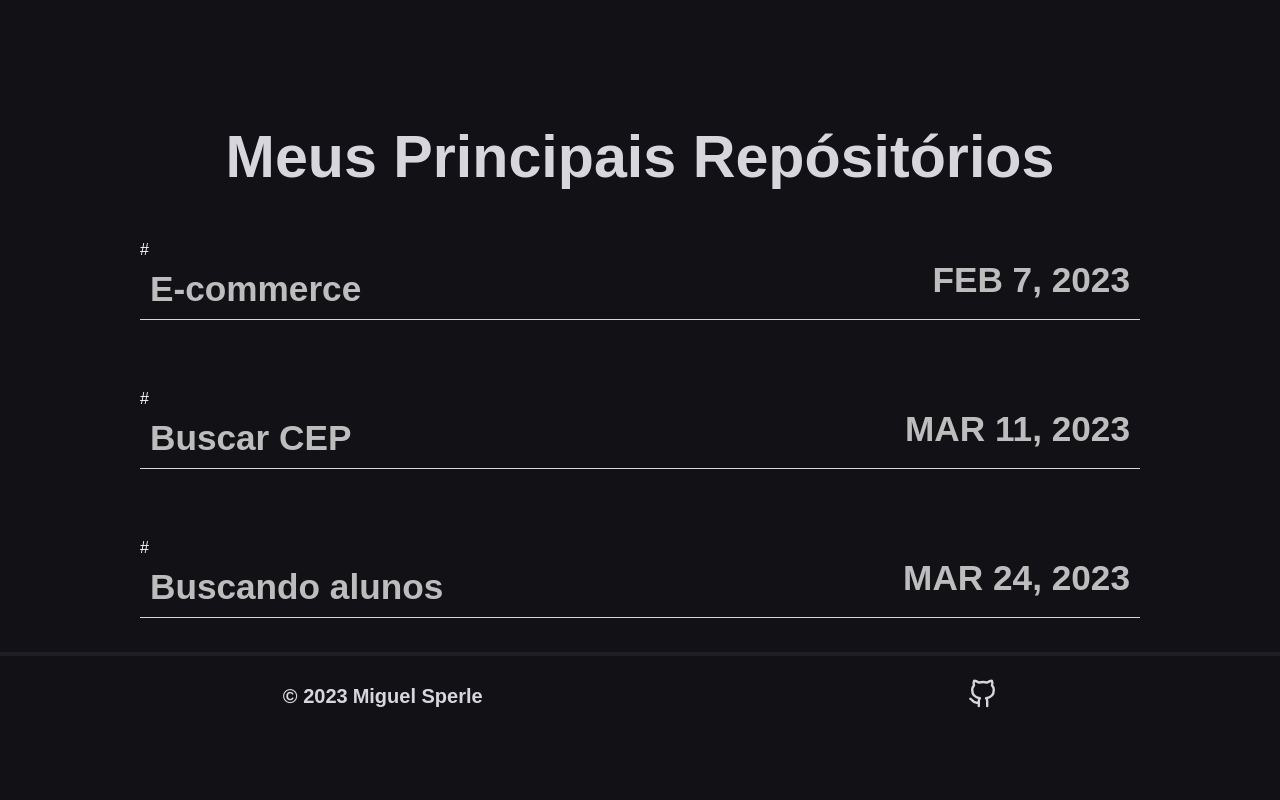
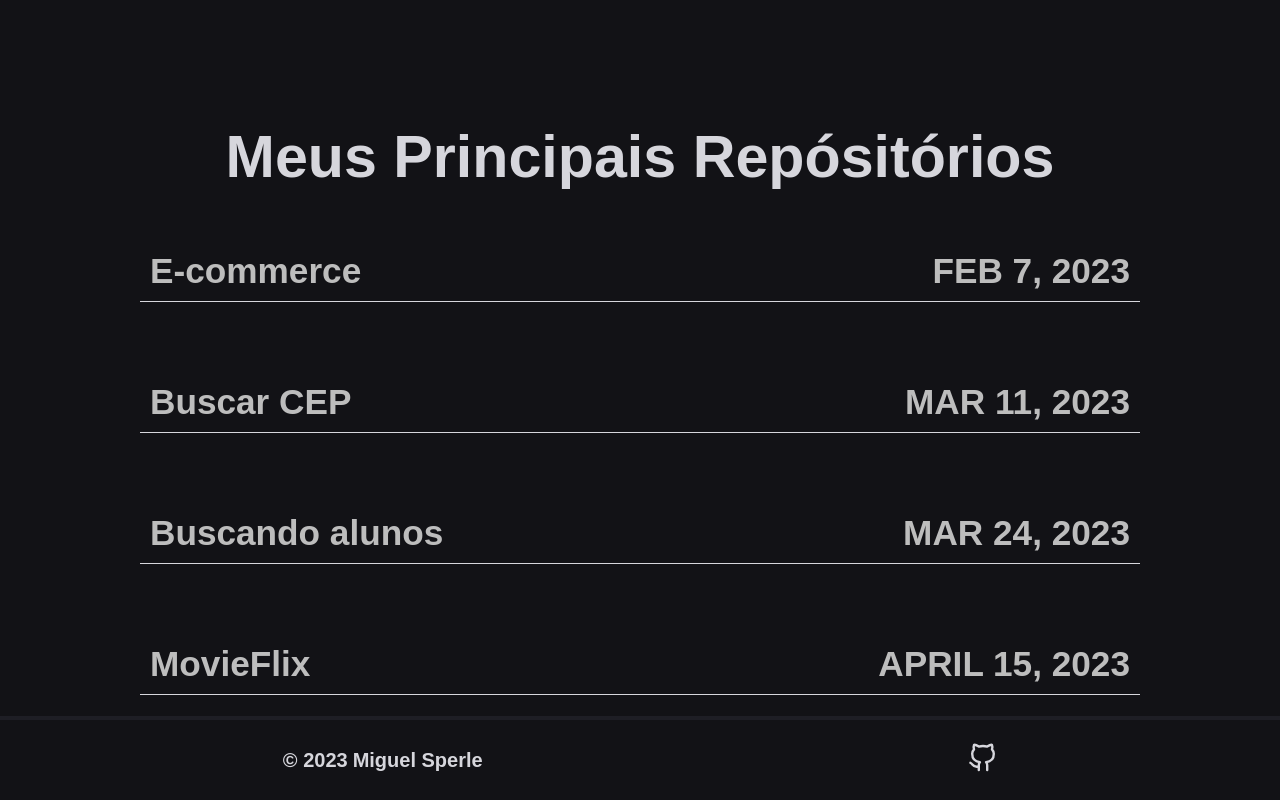
Before and after one commit to MiguelSperle/Portifolio, a React (Vite) app: page / in a window 1280 px wide. Shown: the part 1873-2673 px from the top of the page. Before the commit the page ends 2609 px from the top, so only its background shows below. Built offline with nearby package versions, Linux system fonts and the light colour scheme.

Commit message:
Atualizado

```diff
--- a/src/components/layout/repositoryProject/_project.scss
+++ b/src/components/layout/repositoryProject/_project.scss
@@ -9,7 +9,7 @@
 }
 
 .container-project {
-    height: 60vh;
+    height: 68vh;
     display: flex;
     flex-direction: column;
     align-items: center;
@@ -54,6 +54,7 @@
     gap: 70px;
     max-width: 1000px;
     width: 100%;
+
 
     @media screen and (min-width: 1025px) and (max-width: 1200px) {
         align-items: center;
@@ -119,7 +120,7 @@
 
 
     @media screen and (min-width: 320px) and (max-width: 480px) {
-        font-size: 1.8rem;
+        font-size: 1.5rem;
     }
 
 }
@@ -128,7 +129,3 @@
     color: white;
     transition: all 0.3s ease;
 }
-
-.linkProject{
-    color: white;
-}
--- a/src/components/layout/repositoryProject/index.tsx
+++ b/src/components/layout/repositoryProject/index.tsx
@@ -5,19 +5,25 @@ export default function Project(){
                 <h2>Meus Principais Repósitórios</h2>
                 <div className="container-all-project">
                     <div className="project">
-                        <a href="https://github.com/MiguelSperle/HXZstore" target='_blank'><a className="linkProject" href="https://hxz-store-fawn.vercel.app/" target='_blank'>#</a><p>E-commerce</p></a>
+                        <a href="https://github.com/MiguelSperle/HXZstore" target='_blank'><p>E-commerce</p></a>
                         <p>FEB 7, 2023</p>
                     </div>
 
                     <div className="project">
-                        <a href="https://github.com/MiguelSperle/Search-CEP" target='_blank'><a className="linkProject" href="https://search-cep-indol.vercel.app/" target='_blank'>#</a><p>Buscar CEP</p></a>
+                        <a href="https://github.com/MiguelSperle/Search-CEP" target='_blank'><p>Buscar CEP</p></a>
                         <p>MAR 11, 2023</p>
                     </div>
 
                     <div className="project">
-                        <a href="https://github.com/MiguelSperle/Buscando-Alunos" target='_blank'><a className="linkProject" href="https://buscando-alunos.vercel.app/" target='_blank'>#</a><p>Buscando alunos</p></a>
+                        <a href="https://github.com/MiguelSperle/Buscando-Alunos" target='_blank'><p>Buscando alunos</p></a>
                         <p>MAR 24, 2023</p>
                     </div>
+
+                    <div className="project">
+                        <a href="https://github.com/MiguelSperle/MovieFlix" target="_blank"><p>MovieFlix</p></a>
+                        <p>APRIL 15, 2023</p>
+                    </div>
+
                 </div>
 
             </div>
--- a/src/index.css
+++ b/src/index.css
@@ -505,7 +505,7 @@ body {
 }
 
 .container-project {
-  height: 60vh;
+  height: 68vh;
   display: flex;
   flex-direction: column;
   align-items: center;
@@ -623,17 +623,13 @@ body {
 }
 @media screen and (min-width: 320px) and (max-width: 480px) {
   .project p {
-    font-size: 1.8rem;
+    font-size: 1.5rem;
   }
 }
 
 .project a P:hover {
   color: white;
   transition: all 0.3s ease;
-}
-
-.linkProject {
-  color: white;
 }
 
 .section-footer {
```
Also changed, not shown: 1 other file (tests, documents, lock files or other folders).
